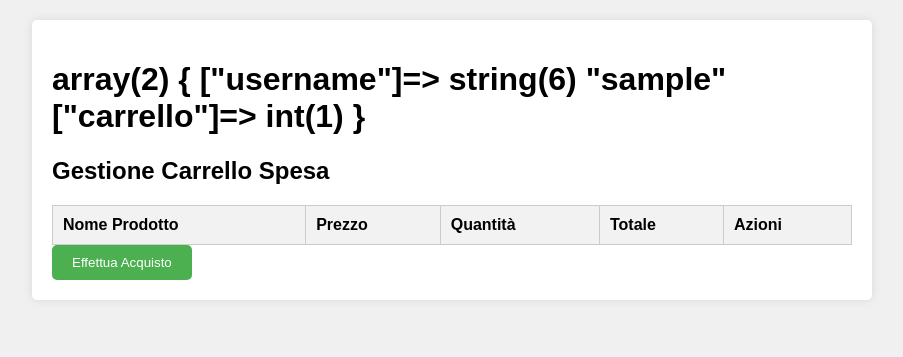
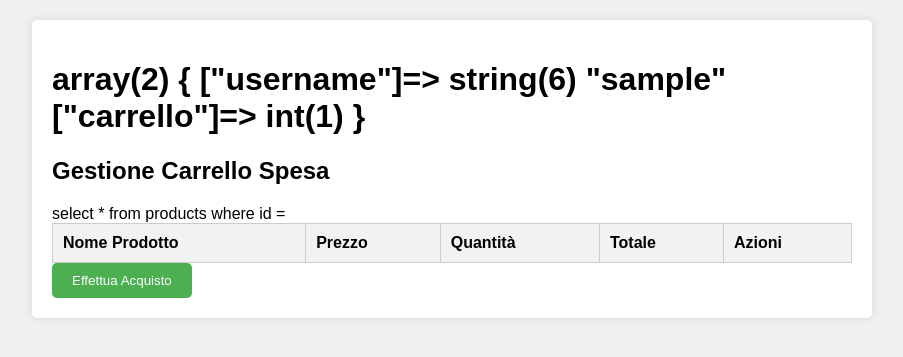
Before and after one commit to MandichRiccardo/phpProjectWithXampp, a PHP site: page /ludoteca/cart.php in a window 1280 px wide. Shown: the top 357 px of the page, without its empty margins (188-1091 px from the left). Run offline with PHP 8.4, Linux system fonts and the light colour scheme; the visitor is signed in with stand-in values (Sample User, id 1); data that the repository does not hold is empty.

Commit message:
aggiornamento 2025 03 24 15:39

```diff
--- a/ludoteca/cart.php
+++ b/ludoteca/cart.php
@@ -89,6 +89,7 @@ if(isset($_POST["operazione"])){
             </thead>
             <tbody>
                 <?php
+                echo "select * from products where id = {$prodotto["id"]}";
                     foreach($_SESSION["carrello"] as $prodotto){
                         $result = $conn->query("select * from products where id = {$prodotto["id"]}")->fetch_assoc();
                         ?>
```
